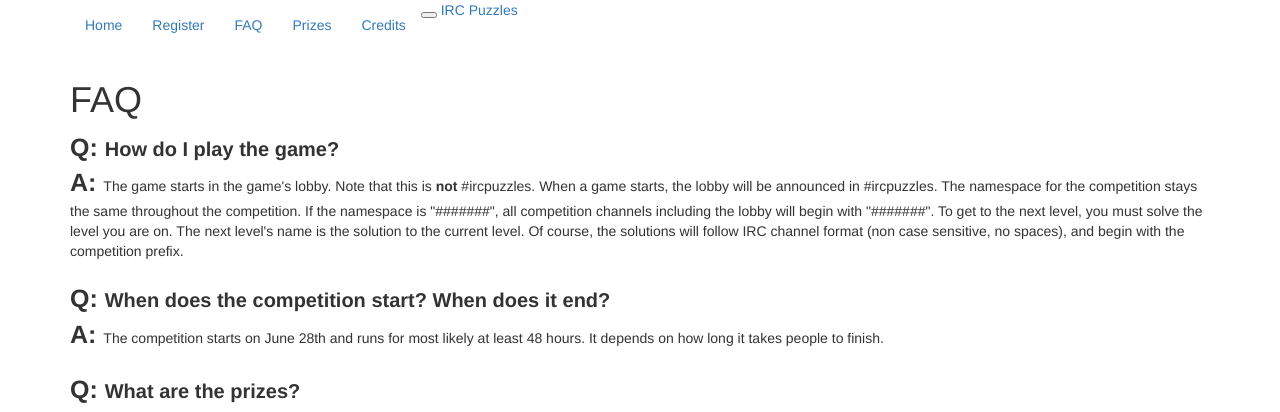
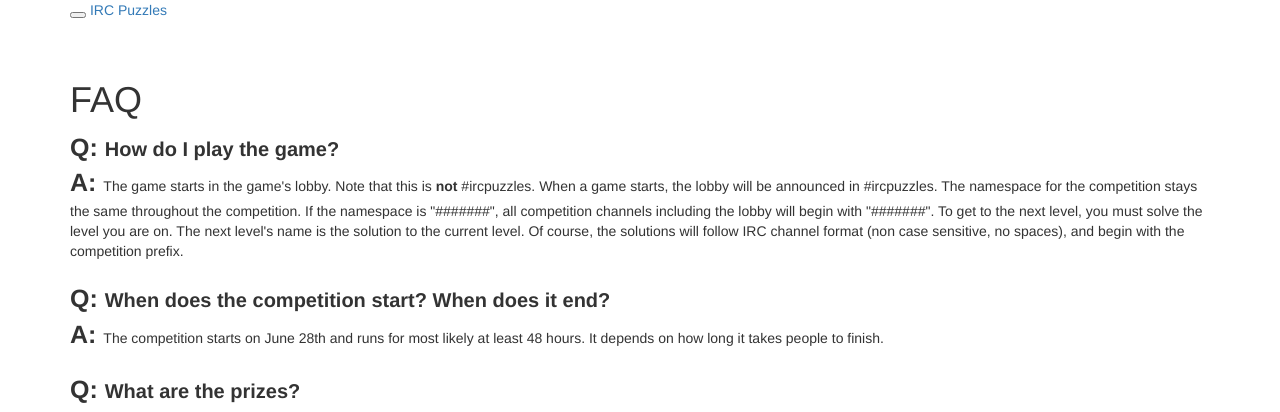
Before and after one commit to ircpuzzles/scoreboard, a Flask app: page /faq/ in a window 1280 px wide. Shown: the top 412 px of the page. Run offline with Flask 2, Linux system fonts and the light colour scheme; some libraries are stand-ins or nearby versions.

Commit message:
Collapse navbar

```diff
--- a/templates/base.html
+++ b/templates/base.html
@@ -74,11 +74,13 @@
                         <span class="icon-bar"></span>
                     </button>
                     <a class="brand" href="/#">IRC Puzzles</a>
-                    <ul class="nav navbar-nav">
-                        {% for href, id, caption in navigation_bar %}
-                        <li{% if id == active_page %} class="active"{% endif %}><a href="{{ href|e }}">{{ caption|e }}</a></li>
-                        {% endfor %}
-                    </ul>
+                    <div class="nav-collapse collapse">
+                        <ul class="nav navbar-nav">
+                            {% for href, id, caption in navigation_bar %}
+                            <li{% if id == active_page %} class="active"{% endif %}><a href="{{ href|e }}">{{ caption|e }}</a></li>
+                            {% endfor %}
+                        </ul>
+                    </div>
                 </div>
             </div>
         </div>
```
